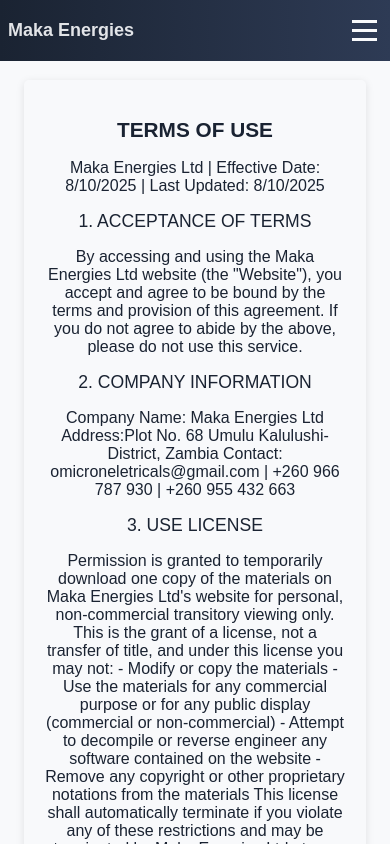
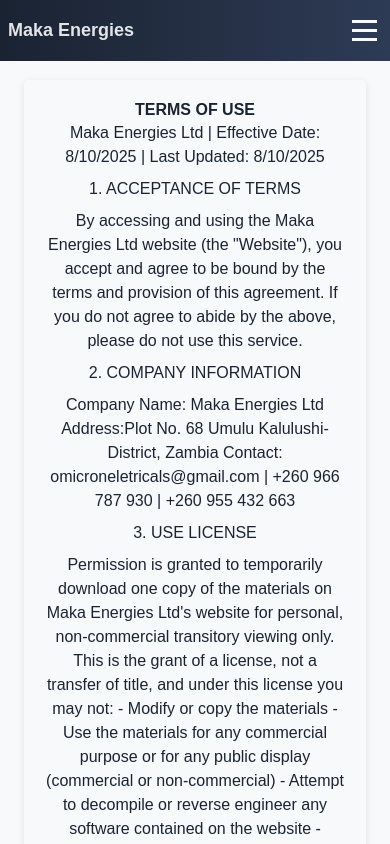
Before and after one commit to nkowanitemwani/makaenergiesdotcom, a Next.js app: page /terms in a window 390 px wide. Shown: the top 844 px of the page. Built offline with nearby package versions, Linux system fonts and the light colour scheme.

Commit message:
line height and spacing adjustments

```diff
--- a/src/app/globals.css
+++ b/src/app/globals.css
@@ -59,6 +59,7 @@
   font-weight: 500;
   font-size: 1.5rem;
   opacity: 0.9;
+  line-height: 1.25;
 }
 
 footer {
--- a/src/app/terms/page.js
+++ b/src/app/terms/page.js
@@ -11,7 +11,7 @@
         <HomeNav style={{background : "#1a2332"}}></HomeNav>
         <section>
          <div className={styles.container}>
-            <span>
+            <span className="span">
             <h1>TERMS OF USE</h1>
 
             Maka Energies Ltd |
--- a/src/app/terms/terms.module.css
+++ b/src/app/terms/terms.module.css
@@ -4,23 +4,23 @@
     height: fit-content;
     border-radius: 5px;
     box-shadow: 0 2px 8px rgba(0, 0, 0, 0.1);
+    line-height: 1.5;
 }
 
 .container h1 {
     font-size: 1.5rem;
-    padding: 1rem 1rem;
 }
 
 .container h2 {
     font-size: 1.25rem;
     font-weight: 500;
-    padding: 1rem 1rem;
+    padding: 0.5rem 0;
 }
 
 .container h3 {
     font-size: 1.25rem;
     font-weight: 500;
-    padding: 1rem 1rem;
+    padding: 1.5rem;
 }
 
 /* Tablet */
@@ -38,10 +38,10 @@
         padding: 20px;
     }
     .container h1 {
-        font-size: 1.3rem;
+        font-size: 1rem;
     }
     .container h2,
     .container h3 {
-        font-size: 1.1rem;
+        font-size: 1rem;
     }
 }
```
